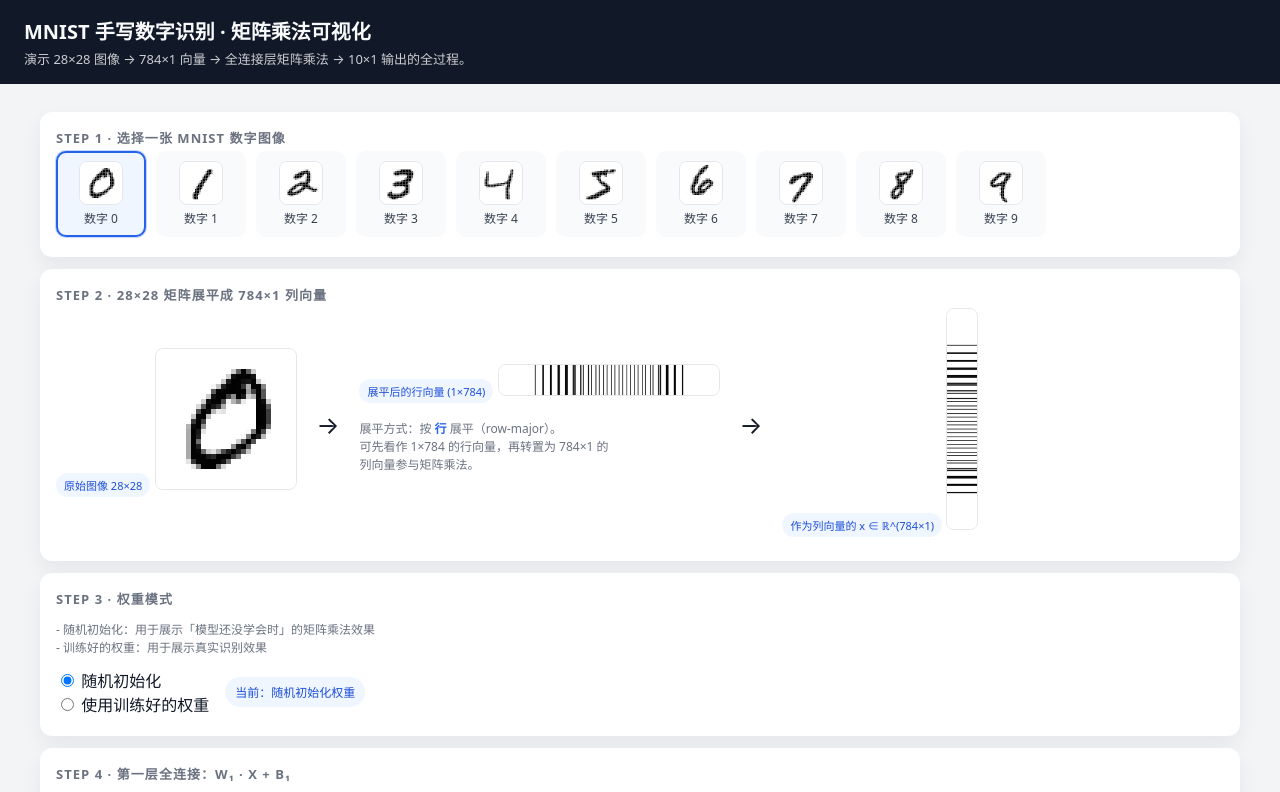
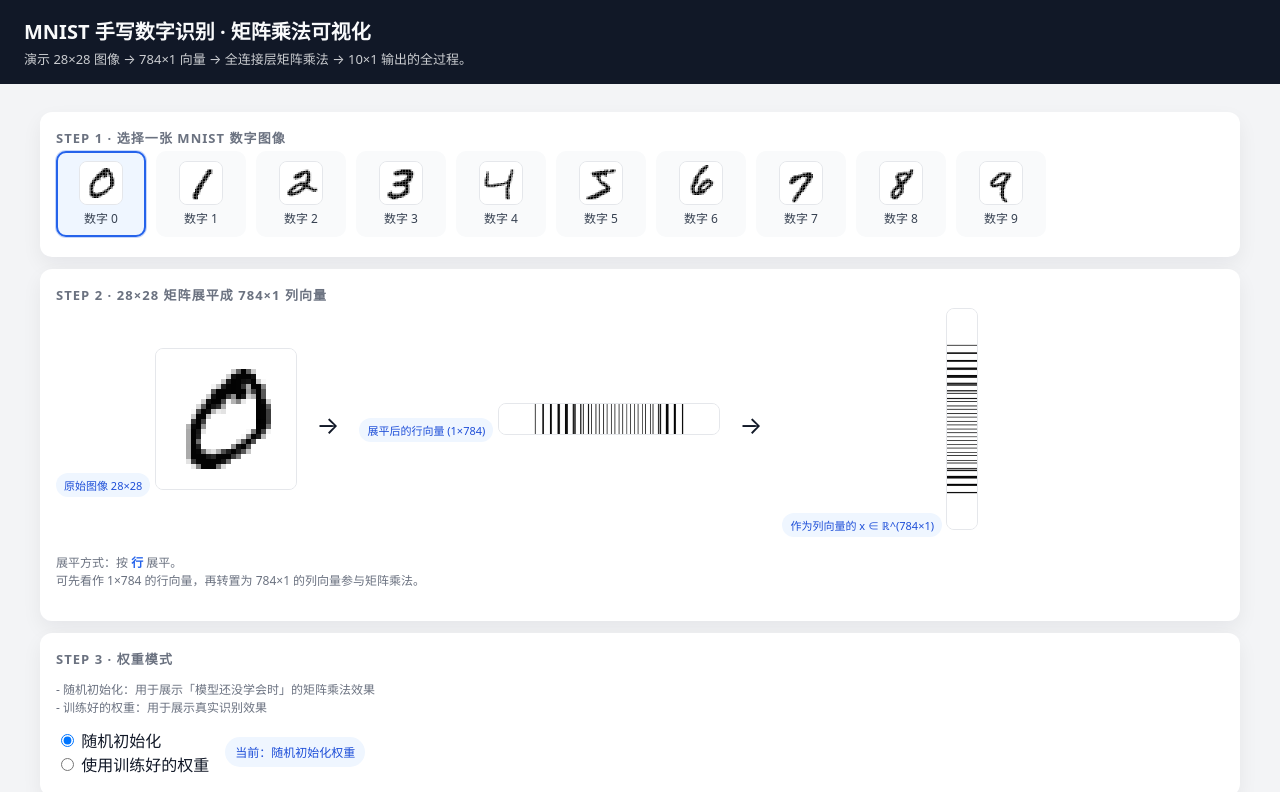
Before and after one commit to yangruoxuan0516/mnist-demo, a plain HTML site: page index.html in a window 1280 px wide. Shown: the top 792 px of the page. Drawn offline with Linux system fonts and the light colour scheme.

Commit message:
le rendre un peu plus joli

```diff
--- a/index.html
+++ b/index.html
@@ -220,10 +220,6 @@
             <div>
                 <div class="pill">展平后的行向量 (1×784)</div>
                 <canvas id="flatRowCanvas" width="220" height="30"></canvas>
-                <p class="muted" style="max-width:260px;">
-                展平方式：按 <span class="highlight">行</span> 展平（row-major）。<br>
-                可先看作 1×784 的行向量，再转置为 784×1 的列向量参与矩阵乘法。
-                </p>
             </div>
             <div class="arrow">→</div>
             <div>
@@ -232,6 +228,10 @@
             </div>
         </div>
     </div>
+                    <p class="muted">
+                展平方式：按 <span class="highlight">行</span> 展平。<br>
+                可先看作 1×784 的行向量，再转置为 784×1 的列向量参与矩阵乘法。
+                </p>
   </section>
 
     <!-- 放在 Step 3 前面 -->
```
